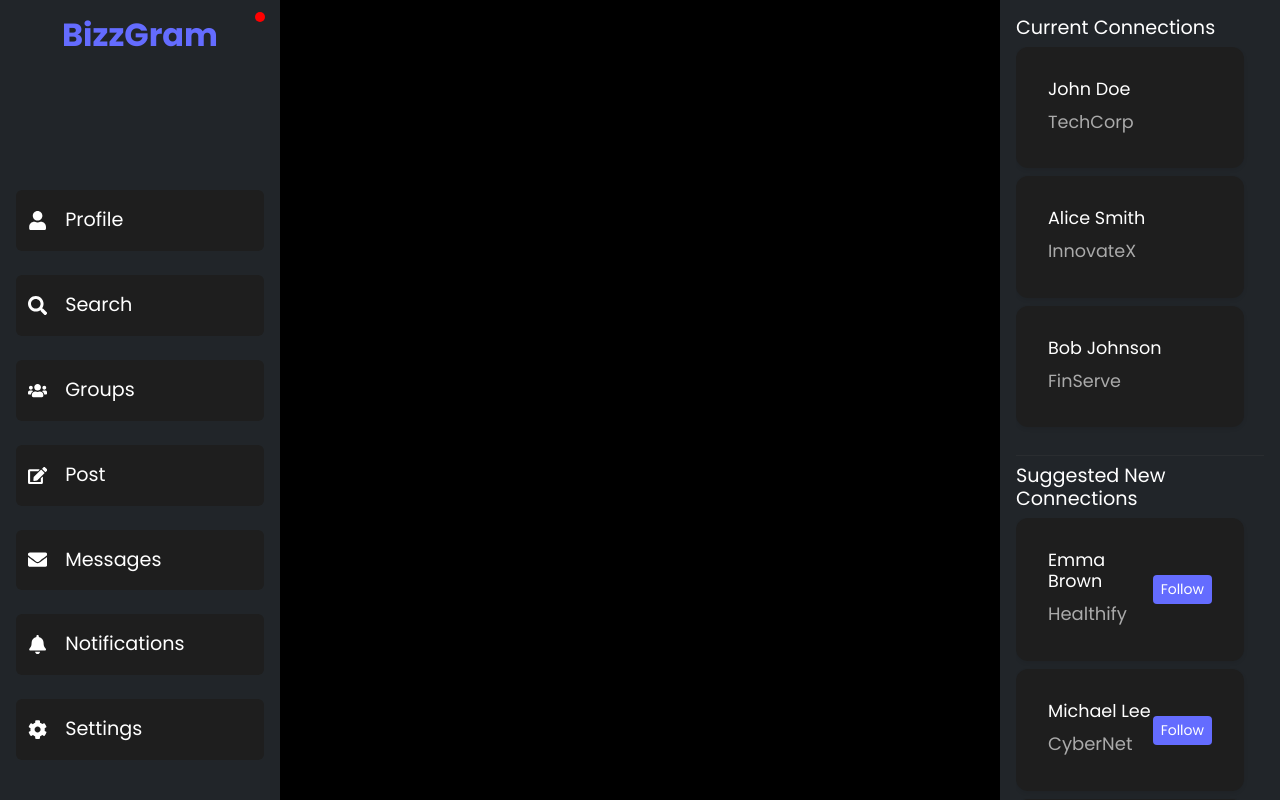
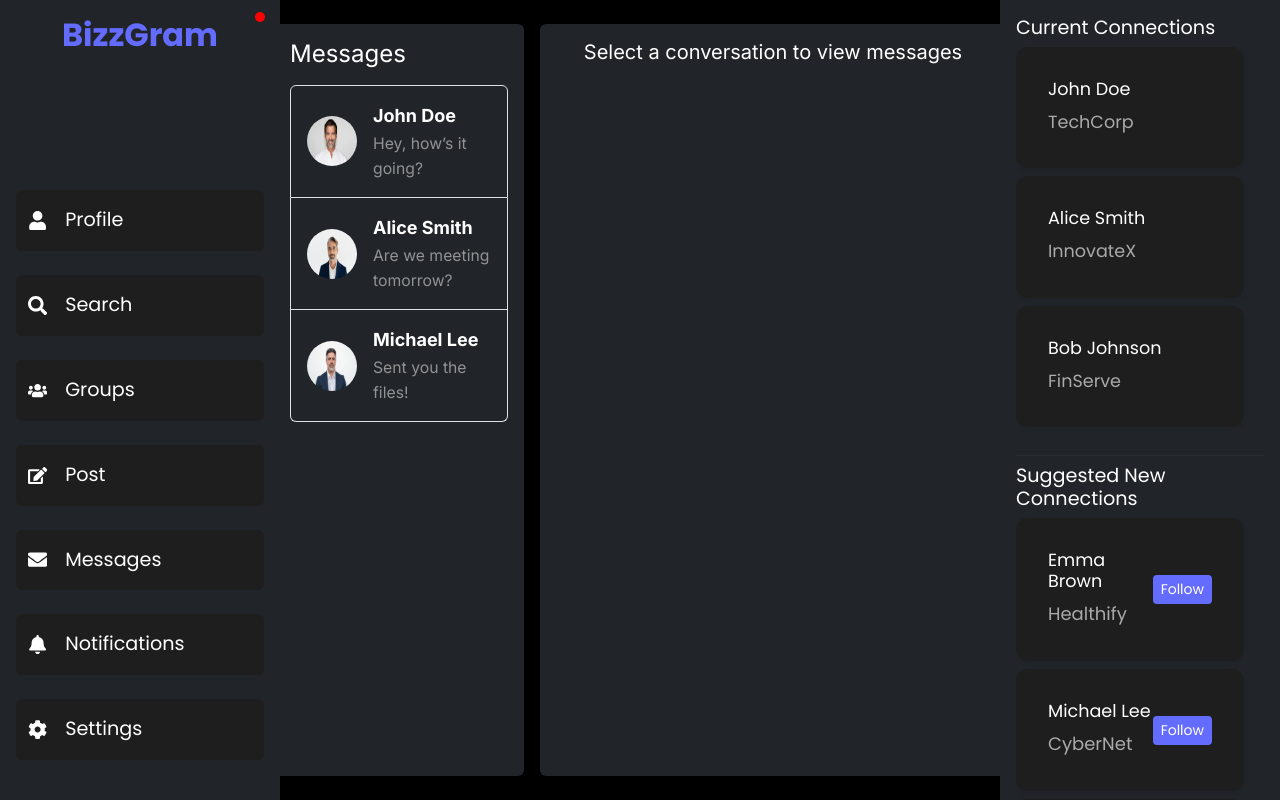
Before and after one commit to ompatel181005/Bizgram, a React (Vite) app in the folder Bizgram/: page /messages in a window 1280 px wide. Built offline with nearby package versions, Linux system fonts and the light colour scheme.

Commit message:
messages

```diff
--- a/Bizgram/src/App.tsx
+++ b/Bizgram/src/App.tsx
@@ -4,7 +4,8 @@ import Sidebar from "./SideBar";
 import Feed from "./Feed";
 import Profile from "./Profile";
 import UserList from "./UserList";
-import Groups from "./Groups"; // Import Groups Page
+import Groups from "./Groups";
+import Messages from "./Messages"; // Import Messages Page
 import "bootstrap/dist/css/bootstrap.min.css";
 
 function App() {
@@ -14,7 +15,7 @@ function App() {
         {/* Left Sidebar */}
         <Sidebar />
 
-        {/* Main Content (Feed, Profile, Groups) */}
+        {/* Main Content (Feed, Profile, Groups, Messages) */}
         <div
           className="flex-grow-1 p-0"
           style={{
@@ -27,7 +28,9 @@ function App() {
           <Routes>
             <Route path="/" element={<Feed />} />
             <Route path="/profile/:username" element={<Profile />} />
-            <Route path="/groups" element={<Groups />} /> {/* Groups Page */}
+            <Route path="/groups" element={<Groups />} />
+            <Route path="/messages" element={<Messages />} />{" "}
+            {/* Messages Page */}
           </Routes>
         </div>
 
--- /dev/null
+++ b/Bizgram/src/Messages.tsx
@@ -0,0 +1,137 @@
+import React, { useState } from "react";
+import { Card, ListGroup, Form, Button } from "react-bootstrap";
+
+// Fake Messages Data
+const fakeMessages = [
+  {
+    id: 1,
+    name: "John Doe",
+    profilePic: "/pfps/pfp_5.jpg",
+    lastMessage: "Hey, how’s it going?",
+    messages: [
+      { sender: "John Doe", text: "Hey, how’s it going?" },
+      { sender: "Me", text: "Pretty good! What about you?" },
+      {
+        sender: "John Doe",
+        text: "Doing great, just working on a new project.",
+      },
+    ],
+  },
+  {
+    id: 2,
+    name: "Alice Smith",
+    profilePic: "/pfps/pfp_2.jpg",
+    lastMessage: "Are we meeting tomorrow?",
+    messages: [
+      { sender: "Alice Smith", text: "Are we meeting tomorrow?" },
+      { sender: "Me", text: "Yes! Looking forward to it." },
+    ],
+  },
+  {
+    id: 3,
+    name: "Michael Lee",
+    profilePic: "/pfps/pfp_3.jpg",
+    lastMessage: "Sent you the files!",
+    messages: [
+      { sender: "Michael Lee", text: "Sent you the files!" },
+      { sender: "Me", text: "Thanks! I'll check them now." },
+    ],
+  },
+];
+
+const Messages: React.FC = () => {
+  const [selectedChat, setSelectedChat] = useState<number | null>(null);
+  const [messageInput, setMessageInput] = useState("");
+
+  const handleSendMessage = () => {
+    if (selectedChat !== null && messageInput.trim() !== "") {
+      const updatedMessages = [...fakeMessages];
+      updatedMessages[selectedChat - 1].messages.push({
+        sender: "Me",
+        text: messageInput,
+      });
+      setMessageInput("");
+    }
+  };
+
+  return (
+    <div className="messages-container d-flex flex-row w-100 h-100 p-4">
+      {/* Messages List Panel */}
+      <div
+        className="messages-list bg-dark text-white p-3 rounded h-100"
+        style={{ width: "30%", minWidth: "250px" }}
+      >
+        <h4 className="mb-3">Messages</h4>
+        <ListGroup>
+          {fakeMessages.map((chat) => (
+            <ListGroup.Item
+              key={chat.id}
+              className={`d-flex align-items-center bg-dark text-white cursor-pointer p-3 border-bottom ${
+                selectedChat === chat.id ? "active" : ""
+              }`}
+              onClick={() => setSelectedChat(chat.id)}
+              style={{ cursor: "pointer" }}
+            >
+              <img
+                src={chat.profilePic}
+                alt={chat.name}
+                className="rounded-circle me-3"
+                width="50"
+                height="50"
+              />
+              <div>
+                <strong>{chat.name}</strong>
+                <p className="text-white-50 small mb-0">{chat.lastMessage}</p>
+              </div>
+            </ListGroup.Item>
+          ))}
+        </ListGroup>
+      </div>
+
+      {/* Chat Window */}
+      <div className="chat-container flex-grow-1 bg-dark text-white ms-3 p-3 rounded d-flex flex-column">
+        {selectedChat !== null ? (
+          <>
+            {/* Chat Header */}
+            <h5 className="mb-3">{fakeMessages[selectedChat - 1].name}</h5>
+
+            {/* Messages Display */}
+            <div className="chat-messages flex-grow-1 overflow-auto">
+              {fakeMessages[selectedChat - 1].messages.map((msg, index) => (
+                <div
+                  key={index}
+                  className={`chat-bubble ${
+                    msg.sender === "Me" ? "sent" : "received"
+                  }`}
+                >
+                  <strong>{msg.sender}: </strong>
+                  <span>{msg.text}</span>
+                </div>
+              ))}
+            </div>
+
+            {/* Message Input */}
+            <Form className="d-flex mt-3">
+              <Form.Control
+                type="text"
+                placeholder="Type a message..."
+                value={messageInput}
+                onChange={(e) => setMessageInput(e.target.value)}
+                className="me-2"
+              />
+              <Button variant="primary" onClick={handleSendMessage}>
+                Send
+              </Button>
+            </Form>
+          </>
+        ) : (
+          <h5 className="text-center text-white">
+            Select a conversation to view messages
+          </h5>
+        )}
+      </div>
+    </div>
+  );
+};
+
+export default Messages;
--- a/Bizgram/src/SideBar.tsx
+++ b/Bizgram/src/SideBar.tsx
@@ -144,29 +144,11 @@ const Sidebar: React.FC = () => {
           onClick={() => setShowPostOptions((prev) => !prev)}
         />
 
-        {showPostOptions && (
-          <div className="post-options bg-light text-dark p-3 rounded">
-            <Button
-              variant="outline-dark"
-              className="w-100 mb-2"
-              onClick={() => setShowPostModal(true)}
-            >
-              Post
-            </Button>
-            <Button
-              variant="outline-dark"
-              className="w-100"
-              onClick={() => console.log("AI Character clicked")}
-            >
-              AI Character
-            </Button>
-          </div>
-        )}
-
-        {/* Messages Button */}
+        {/* Messages Button (Navigates to /messages) */}
         <SidebarButton
           icon={<FaEnvelope className="me-2" />}
           label="Messages"
+          onClick={() => navigate("/messages")}
         />
 
         {/* Notifications Button */}
@@ -183,66 +165,6 @@ const Sidebar: React.FC = () => {
 
       {/* Fullscreen Search Overlay */}
       {showSearch && <SearchOverlay onClose={() => setShowSearch(false)} />}
-
-      {/* Post Modal */}
-      <Modal show={showPostModal} onHide={() => setShowPostModal(false)} centered>
-        <Modal.Header closeButton>
-          <Modal.Title>Create new post</Modal.Title>
-        </Modal.Header>
-        <Modal.Body className="text-center">
-          <div className="upload-container">
-            <div className="icon-placeholder mb-3">
-              {/* Icon representing photo/video */}
-              <FaEdit size={50} />
-            </div>
-            <h4>Drag photos and videos here</h4>
-            <Button variant="primary" className="mt-3">
-              Select from computer
-            </Button>
-          </div>
-        </Modal.Body>
-      </Modal>
-
-      {/* Notifications Panel */}
-      {showNotifications && (
-        <div className="notifications-overlay">
-          <div className="notifications-container">
-            <h2>Notifications</h2>
-            {notifications.length > 0 ? (
-              notifications.map((notification, index) => (
-                <div key={index} className="notification-item">
-                  <p>{notification}</p>
-                </div>
-              ))
-            ) : (
-              <p className="no-notifications">No new notifications</p>
-            )}
-          </div>
-          <button className="close-button" onClick={() => setShowNotifications(false)}>
-            <FaTimes />
-          </button>
-        </div>
-      )}
-
-      {/* Settings Panel */}
-      {showSettings && (
-        <div className="settings-overlay">
-          <div className="settings-container">
-            <h2>Settings</h2>
-            <ul className="settings-list">
-              <li>Account</li>
-              <li>Security</li>
-              <li>Privacy</li>
-              <li>Connected Devices</li>
-              <li>Notification Settings</li>
-              <li>About</li>
-            </ul>
-            <button className="close-button" onClick={() => setShowSettings(false)}>
-              <FaTimes />
-            </button>
-          </div>
-        </div>
-      )}
     </React.Fragment>
   );
 };
```
